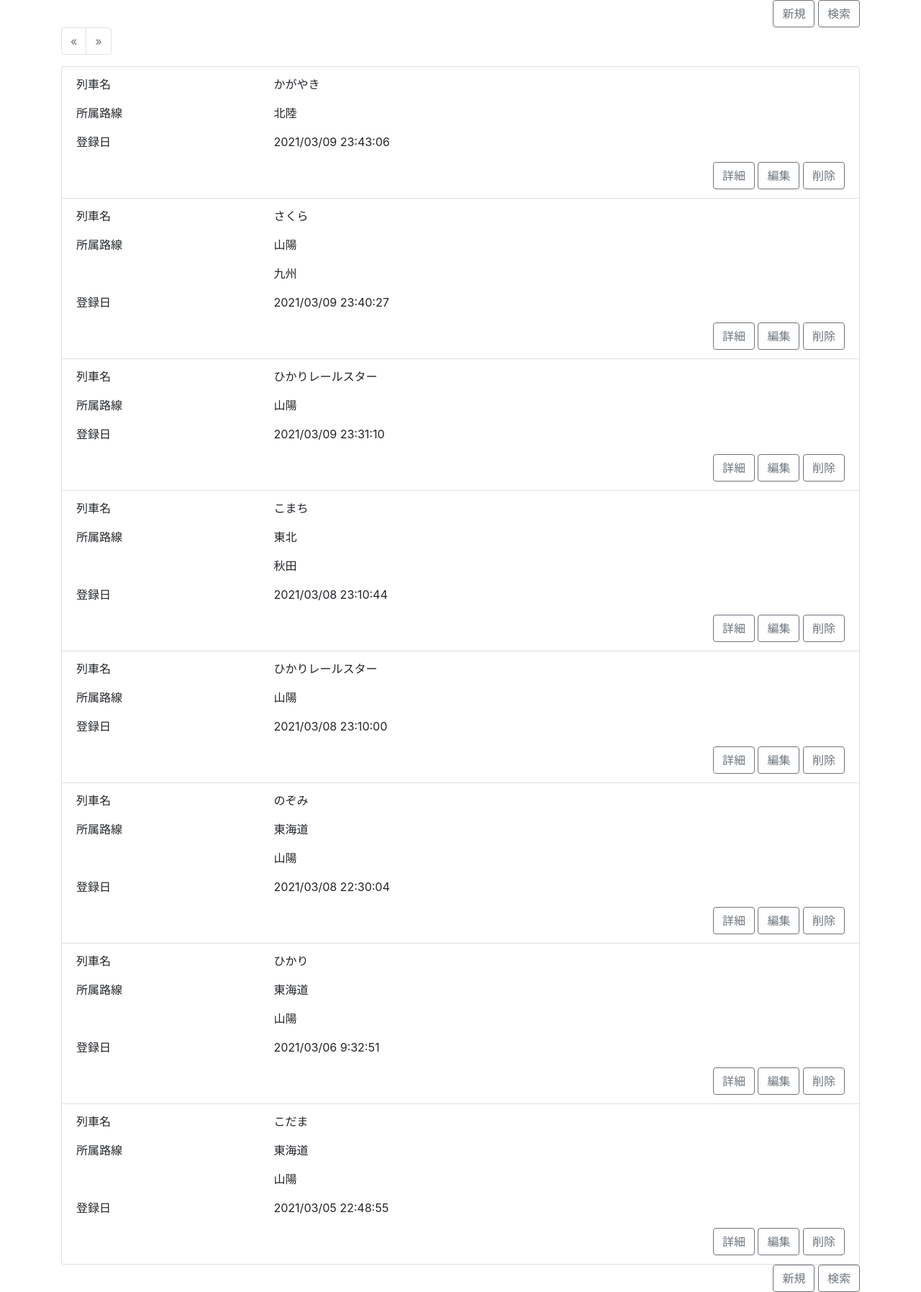
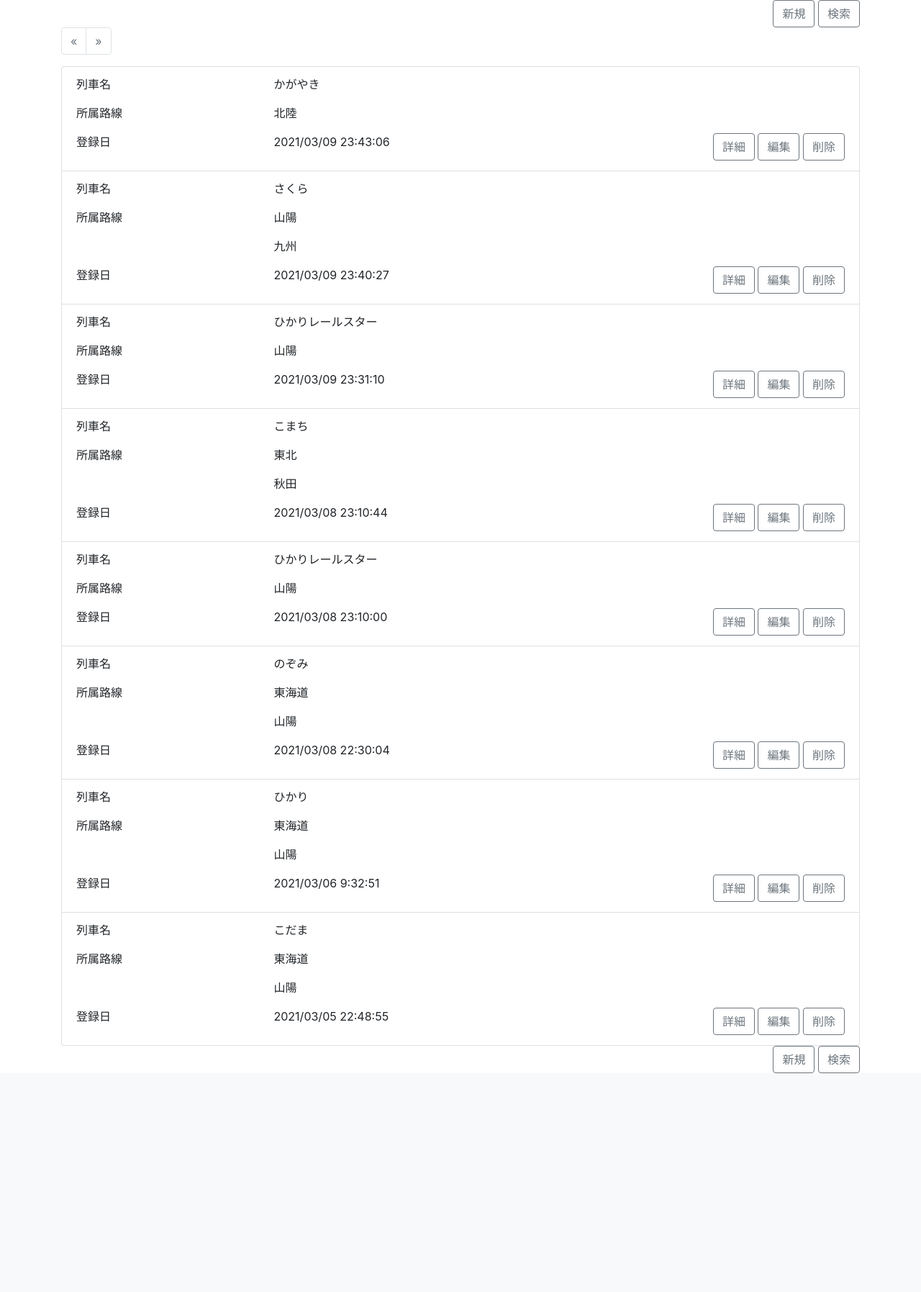
Before and after one commit to emperorpenguinA/traintest, a Django app: page / in a window 1280 px wide. Shown: the part 56-1851 px from the top of the page at 72% size. After the commit the page ends 1547 px from the top, so only its background shows below. Run offline with Django 3.2, Linux system fonts and the light colour scheme; a user stored in the database is signed in; data comes from the database, SQL or seed files in the repository; some libraries are stand-ins or nearby versions.

Commit message:
レイアウト調整

```diff
--- a/trains/templates/trains/_base.html
+++ b/trains/templates/trains/_base.html
@@ -16,7 +16,7 @@
 
 <body>
     <nav class="navbar navbar-expand-lg navbar-light bg-light">
-        <a class="navbar-brand" href="#">新幹線一覧</a>
+        <a class="navbar-brand" href="{% url 'index' %}">新幹線一覧</a>
         <button type="button" class="navbar-toggler" data-toggle="collapse" data-target="#Navber" aria-controls="Navber" aria-expanded="false"
             aria-label="ナビゲーションの切替">
             <span class="navbar-toggler-icon"></span>
--- a/trains/templates/trains/item_filter.html
+++ b/trains/templates/trains/item_filter.html
@@ -66,12 +66,10 @@
                         <div class="col-3">
                             <p>登録日</p>
                         </div>
-                        <div class="col-9">
+                        <div class="col-6">
                             <p>{{item.created_at|date:"Y/m/d G:i:s"}}</p>
                         </div>
-                    </div>
-                    <div class="row">
-                        <div class="col-12">
+                        <div class="col-3">
                             <div class="float-right">
                                 <a class="btn btn-outline-secondary " href="{% url 'detail' item.pk %}">詳細</a>
                                 <a class="btn btn-outline-secondary " href="{% url 'update' item.pk %}">編集</a>
```
Also changed, not shown: 1 other file.
